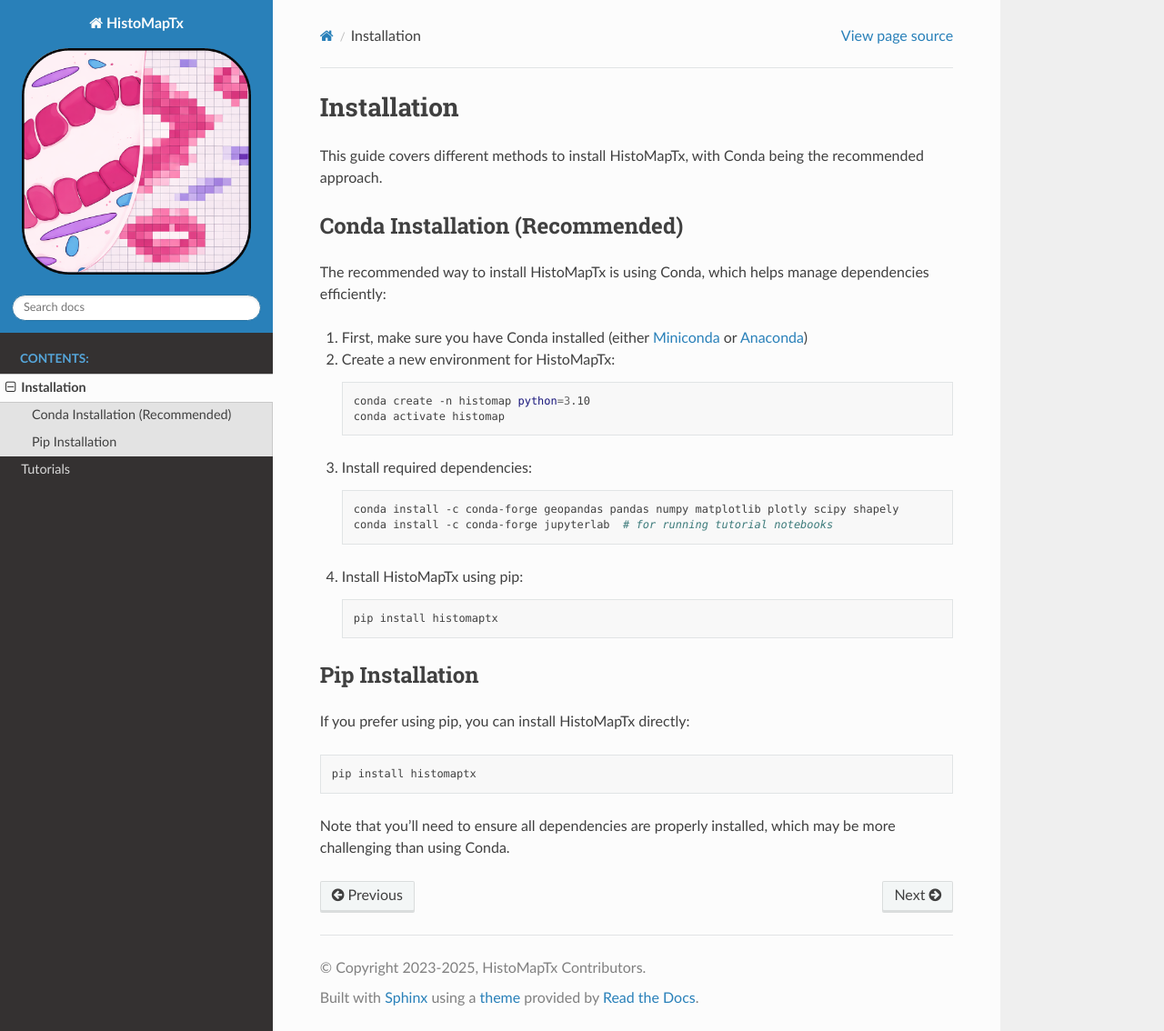
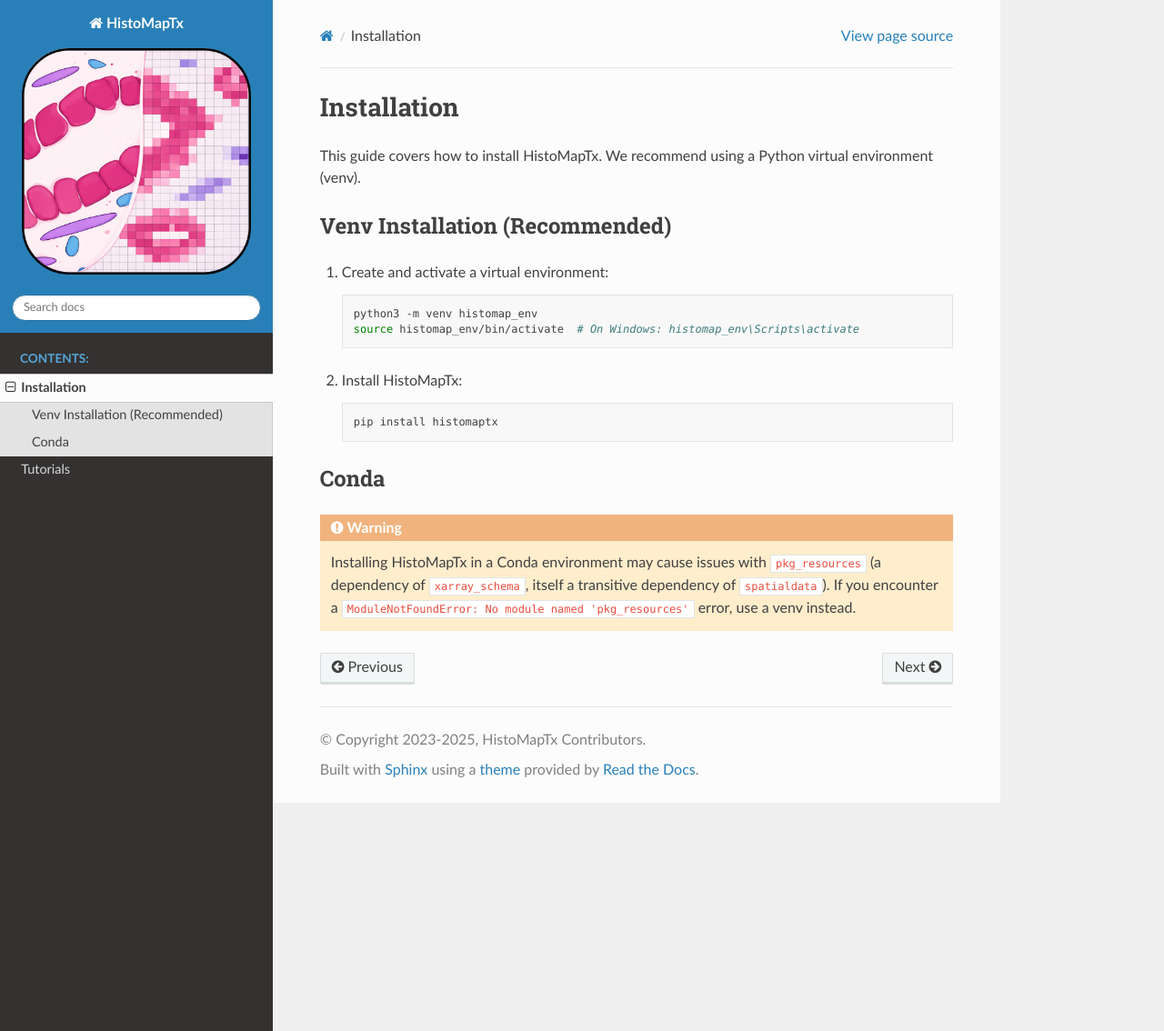
Before and after one commit to HugoCroizer/HistoMapTx, a Sphinx documentation site: the page built from docs/installation/index.rst, in a window 1280 px wide and 1134 px high. Shown: the whole window at 91% size. Built offline with Sphinx 7.4.7 and the Read the Docs theme 3.1.0, drawn with Linux system fonts in a browser that asks for light colours; pages that are not in the unit, such as notebooks, are missing from menus.

Commit message:
updating install

```diff
--- a/docs/installation/index.rst
+++ b/docs/installation/index.rst
@@ -1,42 +1,30 @@
 Installation
 ===========
 
-This guide covers different methods to install HistoMapTx, with Conda being the recommended approach.
+This guide covers how to install HistoMapTx. We recommend using a Python virtual environment (venv).
 
-Conda Installation (Recommended)
--------------------------------
+Venv Installation (Recommended)
+--------------------------------
 
-The recommended way to install HistoMapTx is using Conda, which helps manage dependencies efficiently:
-
-1. First, make sure you have Conda installed (either `Miniconda <https://docs.conda.io/en/latest/miniconda.html>`_ or `Anaconda <https://www.anaconda.com/products/distribution>`_)
-
-2. Create a new environment for HistoMapTx:
+1. Create and activate a virtual environment:
 
    .. code-block:: bash
 
-      conda create -n histomap python=3.10
-      conda activate histomap
+      python3 -m venv histomap_env
+      source histomap_env/bin/activate  # On Windows: histomap_env\Scripts\activate
 
-3. Install required dependencies:
-
-   .. code-block:: bash
-
-      conda install -c conda-forge geopandas pandas numpy matplotlib plotly scipy shapely
-      conda install -c conda-forge jupyterlab  # for running tutorial notebooks
-
-4. Install HistoMapTx using pip:
+2. Install HistoMapTx:
 
    .. code-block:: bash
 
       pip install histomaptx
 
-Pip Installation
---------------
+Conda
+-----
 
-If you prefer using pip, you can install HistoMapTx directly:
+.. warning::
 
-.. code-block:: bash
-
-   pip install histomaptx
-
-Note that you'll need to ensure all dependencies are properly installed, which may be more challenging than using Conda.
+   Installing HistoMapTx in a Conda environment may cause issues with ``pkg_resources``
+   (a dependency of ``xarray_schema``, itself a transitive dependency of ``spatialdata``).
+   If you encounter a ``ModuleNotFoundError: No module named 'pkg_resources'`` error,
+   use a venv instead.
```
Also changed, not shown: docs/Annotated Spatial Liver Atlas/index.rst (deleted, +0 -20 lines).
